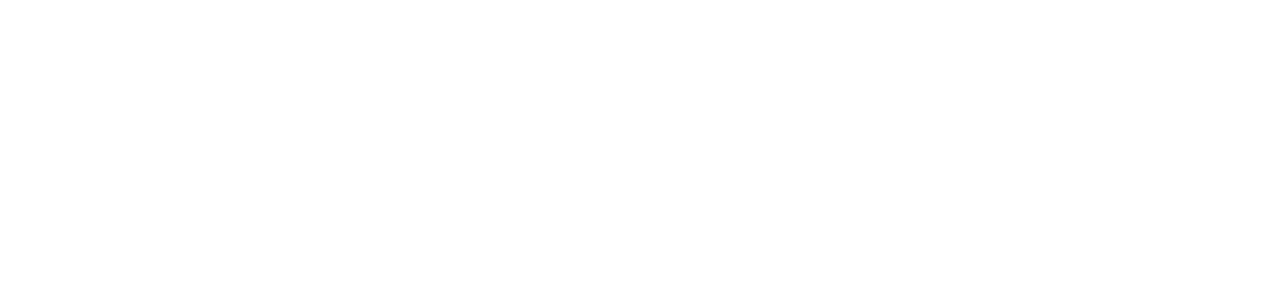
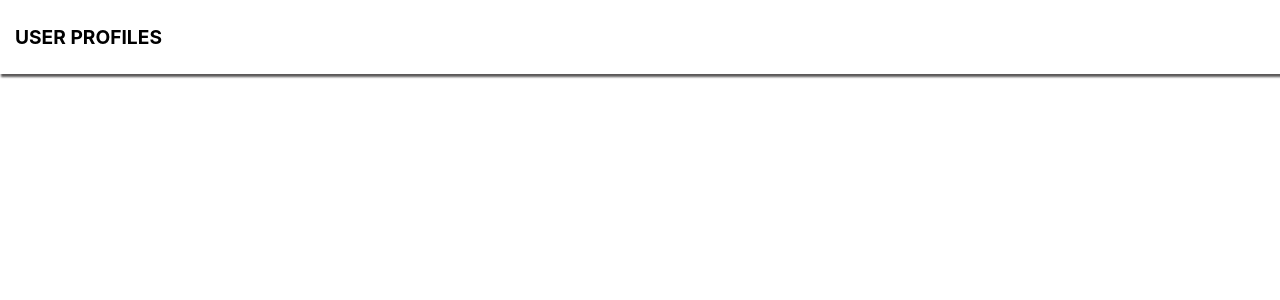
Before and after one commit to talhaabbasi/react-data-grid, a React (Create React App) app: page / in a window 1280 px wide. Shown: the top 300 px of the page. Built offline with nearby package versions, Linux system fonts and the light colour scheme.

Commit message:
Table Initialised

```diff
--- a/src/components/App.js
+++ b/src/components/App.js
@@ -1,13 +1,124 @@
 import React, { Component } from "react";
 import "../App.css";
+import DataTable from "./DataTable";
 
 class App extends Component {
   constructor(props) {
     super(props);
-    let model = {};
+    let model = {
+      headers: [
+        { title: "Id", accessor: "id", index: 0 },
+        {
+          title: "Profile",
+          accessor: "profile",
+          width: 80,
+          index: 1,
+          cell: { type: "image", style: { width: "50px" } }
+        },
+        {
+          title: "Name",
+          accessor: "name",
+          width: 300,
+          index: 2
+        },
+        {
+          title: "Age",
+          accessor: "age",
+          index: 3
+        },
+        {
+          title: "Qualification",
+          accessor: "qualification",
+          index: 4
+        },
+        {
+          title: "Rating",
+          accessor: "rating",
+          width: 200,
+          index: 5,
+          cell: row => (
+            <div className="rating">
+              <div
+                style={{
+                  backgroundColor: "lightskyblue",
+                  textAlign: "center",
+                  height: "1.9em",
+                  width: (row / 5) * 201 + "px",
+                  margin: "3px 0 4px 0"
+                }}
+              >
+                {row}
+              </div>
+            </div>
+          )
+        }
+      ],
+      data: [
+        {
+          id: 1,
+          name: "a",
+          age: 29,
+          qualification: "B.Com",
+          rating: 3,
+          profile: "https://png.icons8.com/nolan/50/000000/user.png"
+        },
+        {
+          id: 2,
+          name: "b",
+          age: 28,
+          qualification: "B.Sc",
+          rating: 5,
+          profile: "https://png.icons8.com/nolan/50/000000/user.png"
+        },
+        {
+          id: 3,
+          name: "c",
+          age: 26,
+          qualification: "B.Com",
+          rating: 3,
+          profile: "https://png.icons8.com/nolan/50/000000/user.png"
+        },
+        {
+          id: 4,
+          name: "d",
+          age: 25,
+          qualification: "B.Com",
+          rating: 3,
+          profile: "https://png.icons8.com/nolan/50/000000/user.png"
+        }
+      ]
+    };
+    for (var i = 4; i <= 200; i++) {
+      model.data.push({
+        id: i,
+        name: "name " + i,
+        age: i + 18,
+        qualification: "Graduate",
+        rating: i % 2 ? 3 : 4,
+        profile: "https://png.icons8.com/dotty/50/000000/cat-profile.png"
+      });
+    }
+    this.state = model;
   }
   render() {
-    return <div className="App"></div>;
+    return (
+      <div className="App">
+        <DataTable
+          className="data-table"
+          title="USER PROFILES"
+          keyField="id"
+          pagination={{
+            enabled: true,
+            pageLength: 10,
+            type: "long"
+          }}
+          width="100%"
+          headers={this.state.headers}
+          data={this.state.data}
+          noData="No records!"
+        />
+      </div>
+    );
   }
 }
 
--- /dev/null
+++ b/src/components/DataTable/datatable.css
@@ -0,0 +1,63 @@
+.toolbar {
+  display: inline-block;
+  font-size: 0.7em;
+}
+
+.toolbar a,
+.toolbar button {
+  margin-left: 1px;
+}
+
+.data-table {
+  padding: 10px;
+  box-shadow: 2px 2px 2px 1px rgb(90, 88, 88);
+}
+
+.data-inner-table {
+  width: 100%;
+  border-collapse: collapse;
+}
+
+.data-table th {
+  background-color: whitesmoke;
+  padding: 7px;
+  position: relative;
+  border: 1px solid #e5e5e5;
+  text-align: left;
+  font-weight: normal;
+  line-height: 2em;
+}
+
+.data-table td {
+  border: 1px solid #eee;
+  color: #212121;
+  vertical-align: middle;
+  padding: 4px 7px;
+}
+
+.col-resizer {
+  position: absolute;
+  width: 20px;
+  height: 30px;
+  cursor: col-resize;
+  z-index: 10;
+  top: 0;
+  right: 0;
+  bottom: 0;
+  user-select: none;
+}
+
+.rating {
+  border: none;
+  box-shadow: 2px 2px 2px grey;
+  background-color: lightgray;
+  vertical-align: middle;
+  line-height: 2em;
+}
+
+.data-table-caption {
+  padding: 15px 5px;
+  text-align: left;
+  font-weight: bold;
+  font-size: 1.2em;
+}
--- /dev/null
+++ b/src/components/DataTable/index.js
@@ -0,0 +1,54 @@
+import React, { Component } from "react";
+import "./datatable.css";
+
+class DataTable extends Component {
+  constructor(props) {
+    super(props);
+    this.state = {
+      headers: props.headers,
+      data: props.data
+    };
+    this.keyField = props.keyField || "id";
+    this.noData = props.noData || "No Record found";
+    this.width = props.width || "100%";
+  }
+  renderTableHeader = () => {
+    let { headers } = this.state;
+    headers.sort((a, b) => {
+      if (a.index > a.index) return 1;
+      return -1;
+    });
+    let headerView = headers.map((header, index) => {
+      let title = header.title;
+      let cleanTitle = header.accessor;
+      let width = headers.width;
+
+      return (
+        <th
+          key={cleanTitle}
+          ref={th => (this.th = th)}
+          style={{ width: width }}
+          data-col={cleanTitle}
+        >
+          <span className="header-cell">{title}</span>
+        </th>
+      );
+    });
+    return headerView;
+  };
+  renderTable = () => {
+    let title = this.props.title || "DataTable";
+    let headerView = this.renderTableHeader();
+    let contentView = "Content goes here";
+
+    return (
+      <table className="data-inner-table">
+        <caption className="data-table-caption">{title}</caption>
+      </table>
+    );
+  };
+  render() {
+    return <div className={this.props.className}>{this.renderTable()}</div>;
+  }
+}
+export default DataTable;
```
